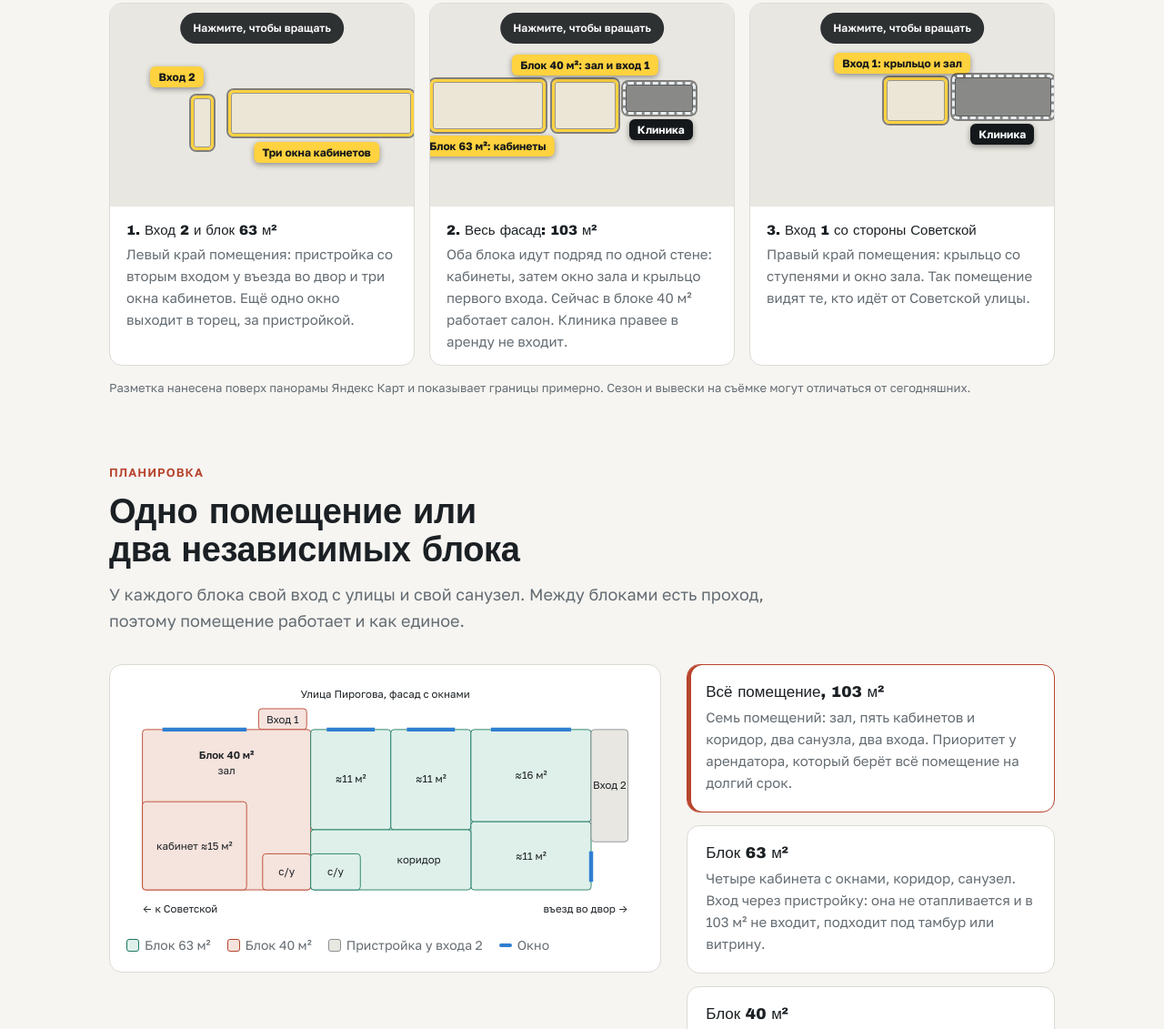
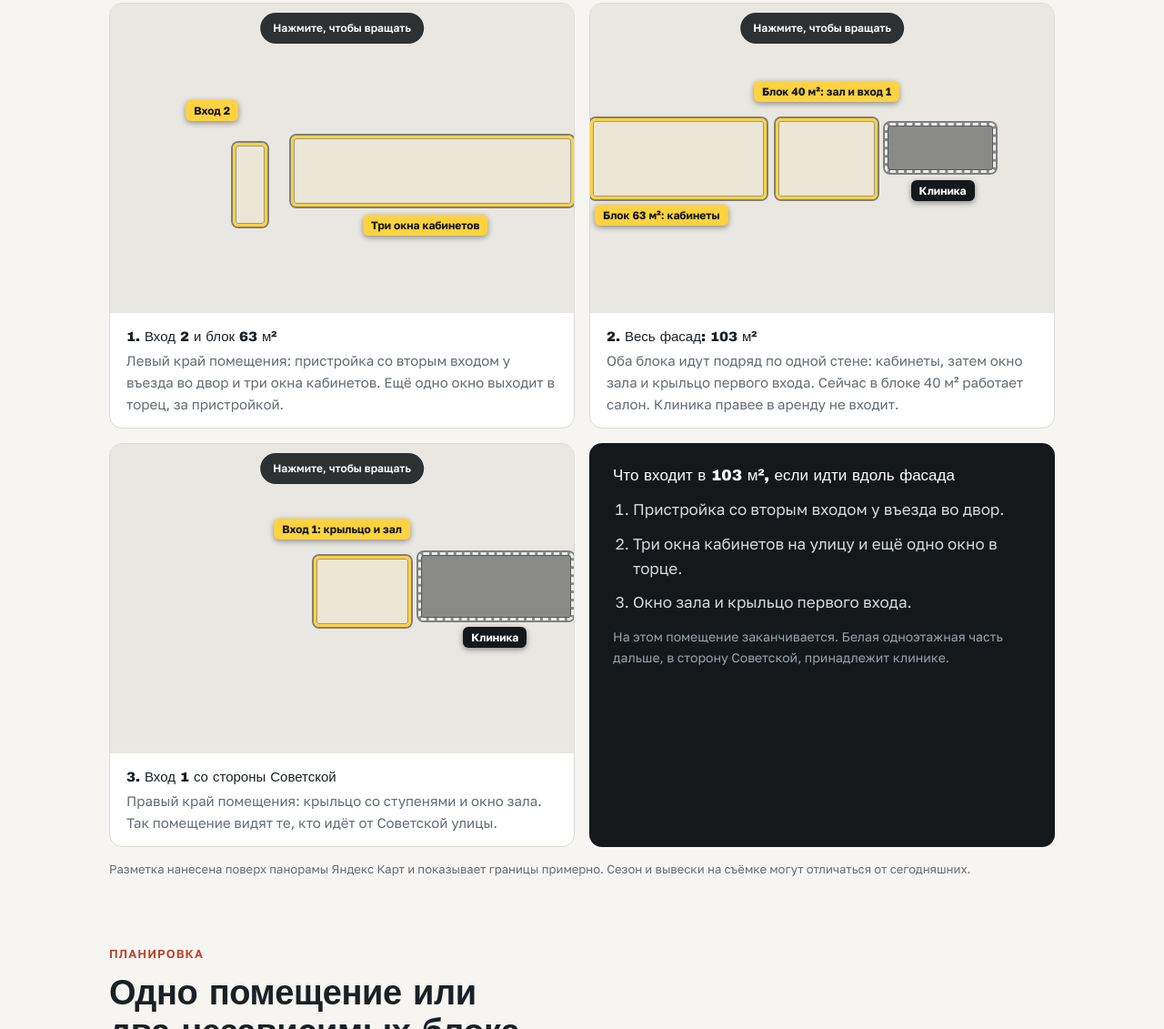
Before and after one commit to romantomsk2/sovetskaya86, a plain HTML site: page index.html in a window 1280 px wide. Shown: the part 1545-2676 px from the top of the page at 91% size. Drawn offline with Linux system fonts and the light colour scheme; a web font is replaced by a local one.

Commit message:
Панорамы в две колонки и карточка состава помещения
Co-Authored-By: Claude Fable 5.2 <noreply@anthropic.com>
Claude-Session: https://claude.ai/code/session_01AJ1FEwtu99bHQeP1EZfiUM

```diff
--- a/index.html
+++ b/index.html
@@ -67,7 +67,10 @@ section{padding:72px 0}
 .why p{font-size:15px;color:var(--muted)}
 .src{font-size:13px;color:var(--muted);margin-top:14px}
 
-.pano{display:grid;grid-template-columns:repeat(3,1fr);gap:16px}
+.pano{display:grid;grid-template-columns:1fr 1fr;gap:16px}
+.pano .incl{background:var(--ink);color:#fff;border-radius:14px;padding:26px;display:flex;flex-direction:column;gap:14px}
+.pano .incl ol{margin:0;padding-left:22px;display:flex;flex-direction:column;gap:10px;color:#d5dade}
+.pano .incl p{color:#9aa3a9;font-size:14px}
 .pano figure{margin:0;background:var(--card);border:1px solid var(--line);border-radius:14px;overflow:hidden}
 .pano iframe{width:100%;height:340px;border:0;display:block;background:#e9e7e1}
 .pano figcaption{padding:14px 18px;font-size:15px}
@@ -288,7 +291,7 @@ footer{background:var(--ink);color:#7f888e;font-size:13px;padding:0 0 28px}
         <div class="view">
           <iframe title="Панорама: весь фасад помещения" loading="lazy" allowfullscreen src="https://yandex.ru/map-widget/v1/?ll=84.954436%2C56.461520&z=18&panorama%5Bpoint%5D=84.954436%2C56.461520&panorama%5Bdirection%5D=215%2C3&panorama%5Bspan%5D=110%2C60"></iframe>
           <button class="mark" type="button" aria-label="Убрать разметку и вращать панораму">
-            <i style="left:0;top:37%;width:38%;height:26%"></i><b style="left:19%;top:65%">Блок 63 м²: кабинеты</b>
+            <i style="left:0;top:37%;width:38%;height:26%"></i><b style="left:1%;top:65%;transform:none">Блок 63 м²: кабинеты</b>
             <i style="left:40%;top:37%;width:22%;height:26%"></i><b style="left:51%;top:25%">Блок 40 м²: зал и вход 1</b>
             <i class="other" style="left:63.5%;top:38.5%;width:24%;height:16%"></i><b class="other" style="left:76%;top:57%">Клиника</b>
             <span>Нажмите, чтобы вращать</span>
@@ -307,6 +310,15 @@ footer{background:var(--ink);color:#7f888e;font-size:13px;padding:0 0 28px}
         </div>
         <figcaption><b>3. Вход 1 со стороны Советской</b><span>Правый край помещения: крыльцо со ступенями и окно зала. Так помещение видят те, кто идёт от Советской улицы.</span></figcaption>
       </figure>
+      <div class="incl">
+        <h3>Что входит в 103 м², если идти вдоль фасада</h3>
+        <ol>
+          <li>Пристройка со вторым входом у въезда во двор.</li>
+          <li>Три окна кабинетов на улицу и ещё одно окно в торце.</li>
+          <li>Окно зала и крыльцо первого входа.</li>
+        </ol>
+        <p>На этом помещение заканчивается. Белая одноэтажная часть дальше, в сторону Советской, принадлежит клинике.</p>
+      </div>
     </div>
     <p class="src">Разметка нанесена поверх панорамы Яндекс Карт и показывает границы примерно. Сезон и вывески на съёмке могут отличаться от сегодняшних.</p>
   </div>
```
